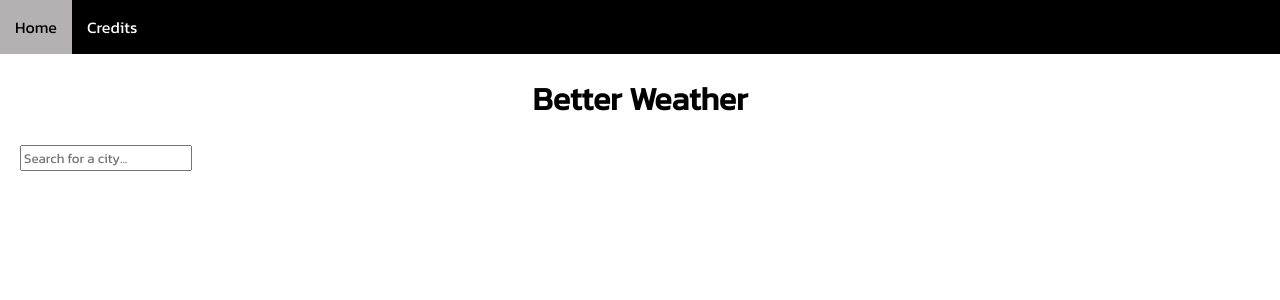
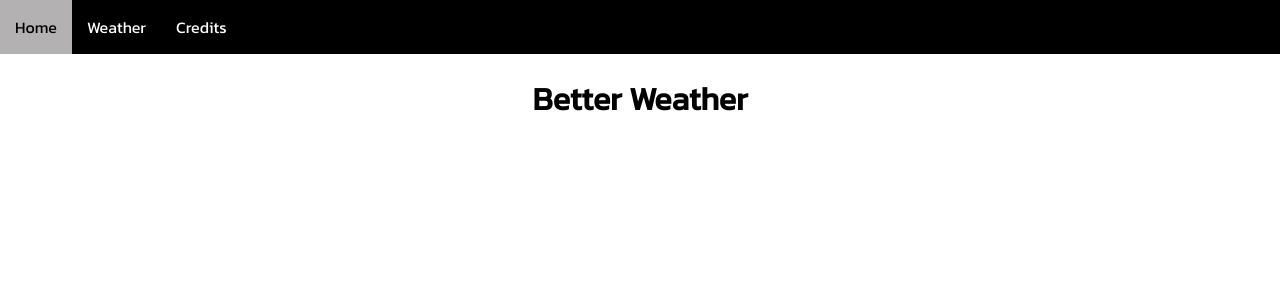
Before and after one commit to drod75/better_weather, a Flask app: template templates/home.html in a window 1280 px wide. Shown: the top 300 px of the page. Run offline with Flask 3, Linux system fonts and the light colour scheme; the template is opened without the code that fills it, so the values that code supplies are empty.

Commit message:
need location request

```diff
--- a/app.py
+++ b/app.py
@@ -7,12 +7,12 @@ app = Flask(__name__, static_url_path='/static')
 @app.route('/')
 @app.route('/home')
 def home():
-    place = request.args.get("Search")
-    data = get_city_health(place)
-    if place != None or place != "Search for a city...":
-        return render_template('weather.html', content = data)
-    else:
-        return render_template('home.html')
+    return render_template('home.html')
+
+@app.route('/weather')
+def weather():
+    content = get_city_health('New York City')
+    return render_template('weather.html', content = content)
 
 @app.route('/credits')
 def credits():
--- a/templates/base.html
+++ b/templates/base.html
@@ -11,6 +11,7 @@
         <nav class="navbar">
             <ul>
                 <li><a href="{{url_for('home')}}">Home</a></li>
+                <li><a href="{{url_for('weather')}}">Weather</a></li>
                 <li><a href="{{url_for('credits')}}">Credits</a></li>
             </ul>
         </nav>
--- a/templates/home.html
+++ b/templates/home.html
@@ -1,5 +1,4 @@
 {% extends "base.html" %}
 {% block content %}
 <h1>Better Weather</h1>
-<input id="search" type="text" placeholder="Search for a city...">
 {% endblock %}
--- a/weather.py
+++ b/weather.py
@@ -1,5 +1,4 @@
 import openmeteo_requests
-from geopy.geocoders import Nominatim
 import requests_cache
 import pandas as pd
 from pprint import pprint
@@ -9,45 +8,42 @@ from retry_requests import retry
 cache_session = requests_cache.CachedSession('.cache', expire_after = 3600)
 retry_session = retry(cache_session, retries = 5, backoff_factor = 0.2)
 openmeteo = openmeteo_requests.Client(session = retry_session)
+
 urls = [
     "https://api.open-meteo.com/v1/forecast",
     "https://marine-api.open-meteo.com/v1/marine",
-    "https://flood-api.open-meteo.com/v1/flood"
+    "https://flood-api.open-meteo.com/v1/flood",
+    "https://air-quality-api.open-meteo.com/v1/air-quality"
 ]
-
-# Setup the geocoder
-geolocator = Nominatim(user_agent='better_weather')
 
 #hourly
 forecast_params  = ['temperature_2m', 'relative_humidity_2m', 'apparent_temperature', 'surface_pressure', 'cloud_cover'
                     ,'wind_speed_10m', 'wind_direction_10m', 'wind_gusts_10m', 'precipitation', 'precipitation_probability','rain']
-
-#daily
-flood_params  = ['river_discharge', 'river_discharge_mean', 'river_discharge_median', 'river_discharge_max', 'river_discharge_min']
-
-#hourly
 marine_params  = ['wave_height', 'wave_direction', 'wave_period', 'wind_wave_peak_period', 'ocean_current_velocity', 'ocean_current_direction']
 
 #daily
 air_params = ['carbon_monoxide', 'carbon_dioxide', 'ammonia', 'methane', 'dust', 'us_aqi']
+flood_params  = ['river_discharge', 'river_discharge_mean', 'river_discharge_median', 'river_discharge_max', 'river_discharge_min']
 
+#data parameters
 web_params = [forecast_params, marine_params, flood_params, air_params]
 
 def get_city_health(city_name):
-    location = geolocator.geocode(city_name, limit=10, timeout=5, exactly_one=False)
+    location = None
     city_health = []
     for idx, url in enumerate(urls):
-        print('\n\n\n', idx, url, '\n\n\n')
         if idx == 2 or idx == 3:
             params = {
                 'latitude': location.latitude,
                 'longitude': location.longitude,
                 'timezone': 'auto',
-                'Daily': web_params[idx]
+                'daily': web_params[idx]
             }
             responses = openmeteo.weather_api(url, params=params)
             response = responses[0]
-            wd = {(url.rsplit('/', 1)[1]): response.Daily()}
+            daily = response.Daily()
+            js = daily.__dict__
+            wd = {(url.rsplit('/', 1)[1]): js}
             city_health.append(wd)
         else:
             params = {
@@ -58,7 +54,9 @@ def get_city_health(city_name):
             }
             responses = openmeteo.weather_api(url, params=params)
             response = responses[0]
-            wd = {(url.rsplit('/', 1)[1]): response.Hourly()}
+            hourly = response.Hourly()
+            js = hourly.__dict__
+            wd = {(url.rsplit('/', 1)[1]): js}
             city_health.append(wd)
 
     return city_health
```
Also changed, not shown: templates/weather.html (+7 -7 lines).
